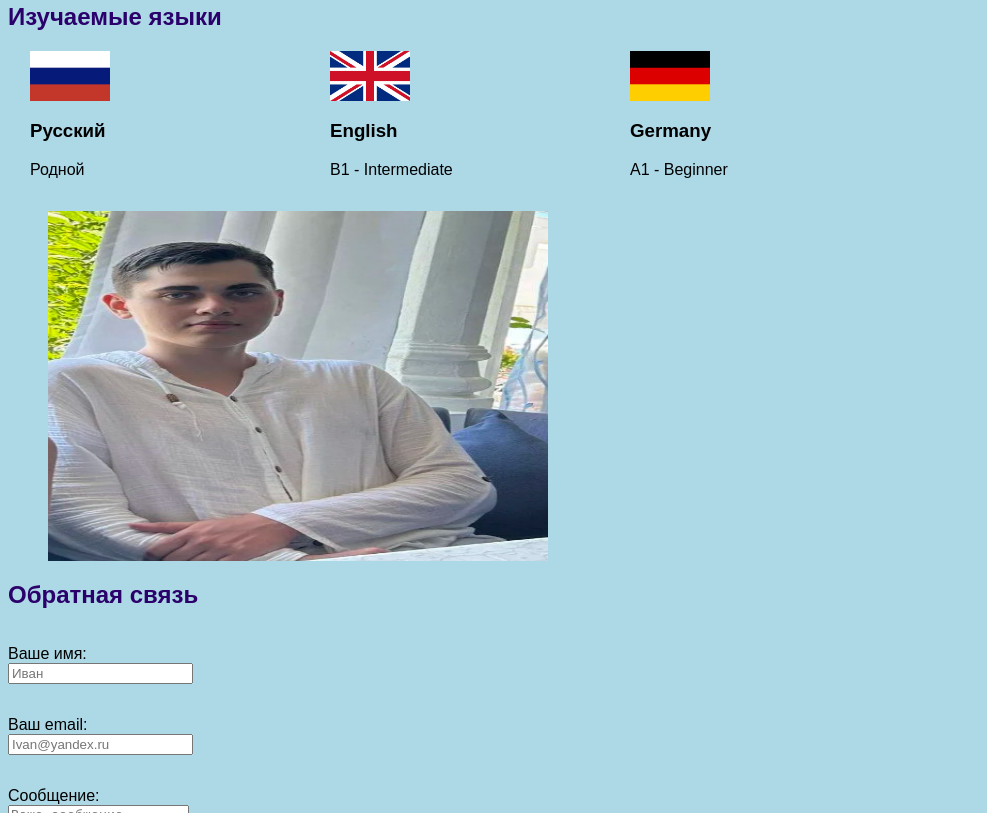
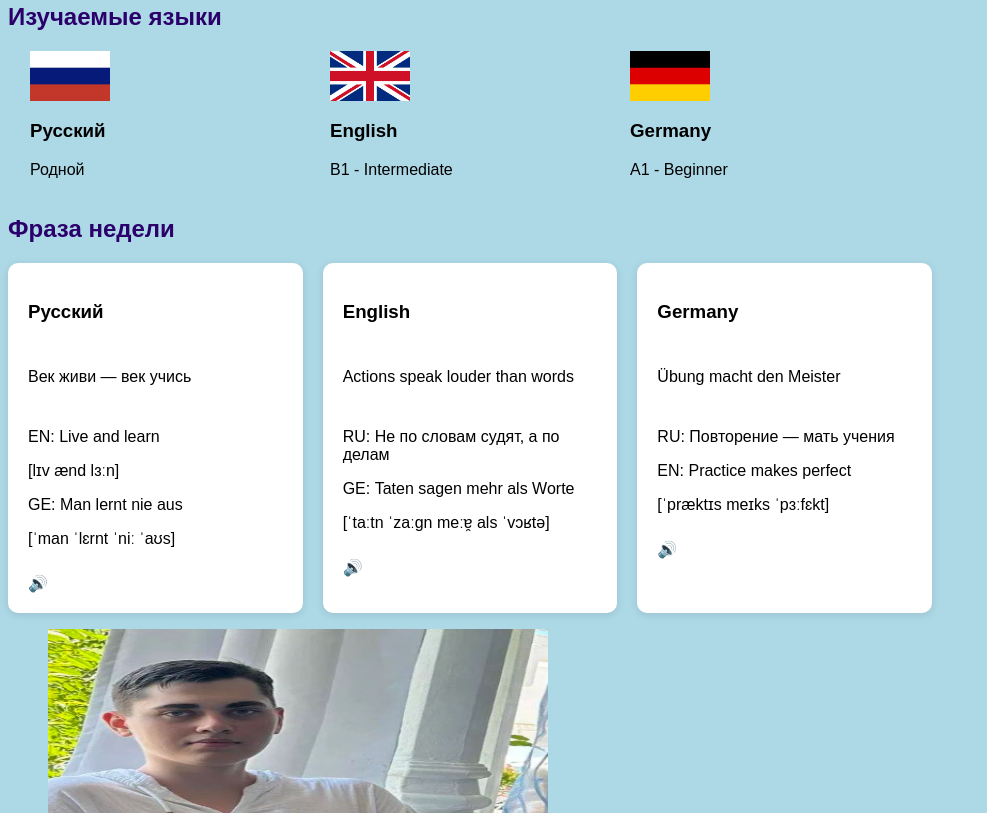
Before and after one commit to BRJ1241/kirill.androsenko.932402.labs, a plain HTML site: page HTMLPage1.html in a window 1280 px wide. Shown: the part 518-1331 px from the top of the page, without its empty margins (0-987 px from the left). Drawn offline with Linux system fonts and the light colour scheme.

Commit message:
Добавлены карточки Фраз дня

```diff
--- a/HTMLPage1.html
+++ b/HTMLPage1.html
@@ -74,6 +74,55 @@
                 </article>
             </div>
         </section>
+        <section id="phrases">
+            <h2>Фраза недели</h2>
+            <div class="grid-gallery">
+                <article class="phrase" lang="ru">
+                    <h3>Русский</h3>
+                    <p class="phrase-text">Век живи — век учись</p>
+                    <div class="translations">
+                        <div class="translation">
+                            <p><span class="lang-label">EN:</span> <span lang="en">Live and learn</span></p>
+                            <p class="transcription">[lɪv ænd lɜːn]</p>
+                        </div>
+                        <div class="translation">
+                            <p><span class="lang-label">GE:</span> <span lang="de">Man lernt nie aus</span></p>
+                            <p class="transcription">[ˈman ˈlɛrnt ˈniː ˈaʊs]</p>
+                        </div>
+                    </div>
+                    <span class="audio-icon" aria-label="Аудио">🔊</span>
+                </article>
+                <article class="phrase" lang="en">
+                    <h3>English</h3>
+                    <p class="phrase-text">Actions speak louder than words</p>
+                    <div class="translations">
+                        <div class="translation">
+                            <p><span class="lang-label">RU:</span> <span lang="ru">Не по словам судят, а по делам</span></p>
+                        </div>
+                        <div class="translation">
+                            <p><span class="lang-label">GE:</span> <span lang="de">Taten sagen mehr als Worte</span></p>
+                            <p class="transcription">[ˈtaːtn ˈzaːɡn meːɐ̯ als ˈvɔʁtə]</p>
+                        </div>
+                    </div>
+                    <span class="audio-icon" aria-label="Аудио">🔊</span>
+                </article>
+                <article class="phrase" lang="de">
+                    <h3>Germany</h3>
+                    <p class="phrase-text">Übung macht den Meister</p>
+                    <div class="translations">
+                        <div class="translation">
+                            <p><span class="lang-label">RU:</span> <span lang="ru">Повторение — мать учения</span></p>
+                        </div>
+                        <div class="translation">
+                            <p><span class="lang-label">EN:</span> <span lang="en">Practice makes perfect</span></p>
+                            <p class="transcription">[ˈpræktɪs meɪks ˈpɜːfɛkt]</p>
+                        </div>
+                    </div>
+                    <span class="audio-icon" aria-label="Аудио">🔊</span>
+                </article>
+
+            </div>
+        </section>
         <figure>
             <img src="image.png" alt="Моё фото" width="500" height="350">
         </figure>
--- a/style.css
+++ b/style.css
@@ -108,3 +108,19 @@ button:active {
     flex: 1 1 220px;
     max-width: 280px;
 }
+
+.grid-gallery {
+    display: grid;
+    grid-template-columns: repeat(3, 1fr);
+    gap: 20px;
+}
+
+.phrase {
+    background-color: #ffffff;
+    padding: 20px;
+    border-radius: 10px;
+    box-shadow: 0 2px 8px rgba(0, 0, 0, 0.1);
+    display: flex;
+    flex-direction: column;
+    gap: 10px;
+}
```
